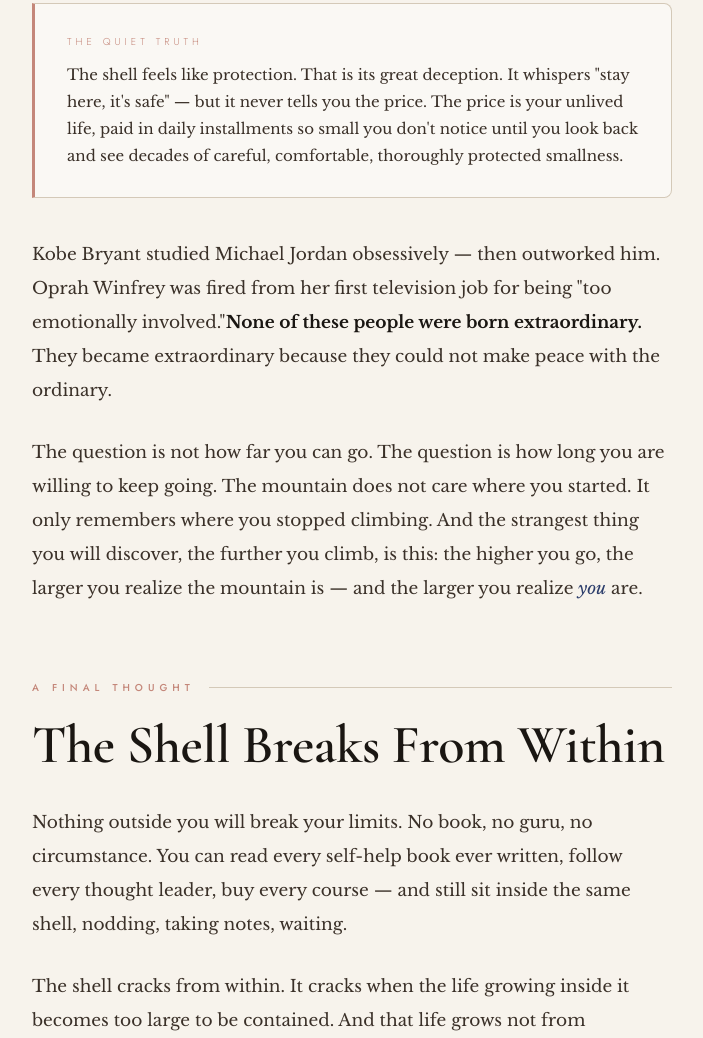
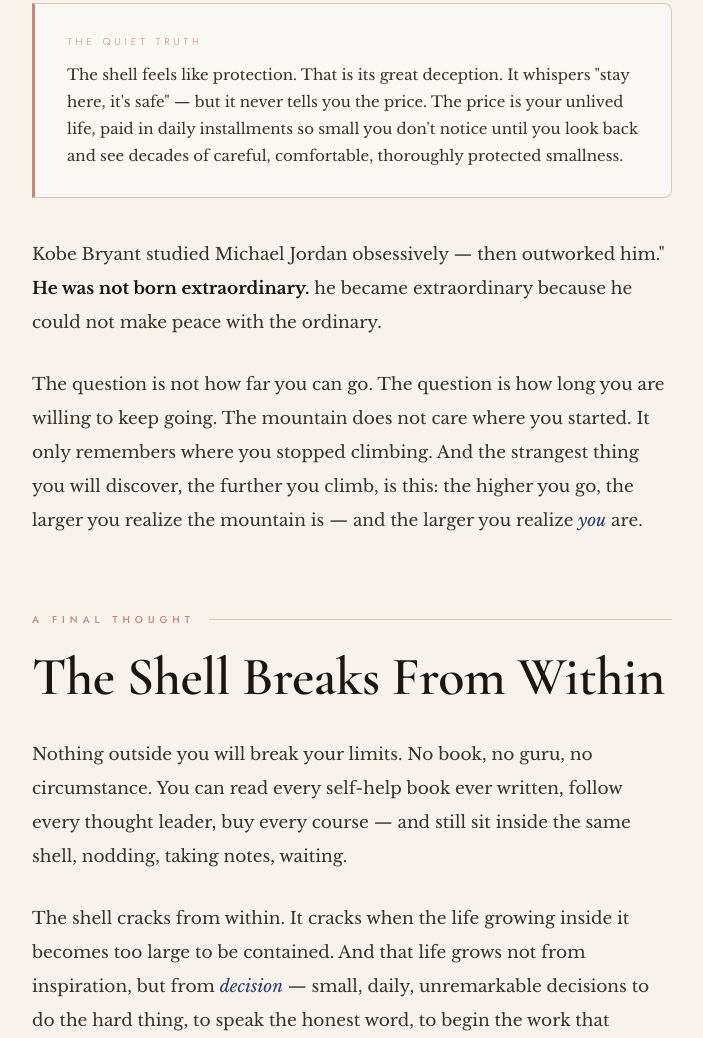
Before and after one commit to rohann-sagar/Blog---Go-Beyond-Your-Limits-, a plain HTML site: page index.html in a window 1280 px wide. Shown: the part 8484-9522 px from the top of the page, without its empty margins (98-801 px from the left). Drawn offline with nearby package versions, Linux system fonts and the light colour scheme.

Commit message:
Update index.html

```diff
--- a/index.html
+++ b/index.html
@@ -737,7 +737,7 @@ body {
         <p>The shell feels like protection. That is its great deception. It whispers "stay here, it's safe" — but it never tells you the price. The price is your unlived life, paid in daily installments so small you don't notice until you look back and see decades of careful, comfortable, thoroughly protected smallness.</p>
       </div>
 
-      <p>Kobe Bryant studied Michael Jordan obsessively — then outworked him. Oprah Winfrey was fired from her first television job for being "too emotionally involved."<strong>None of these people were born extraordinary.</strong> They became extraordinary because they could not make peace with the ordinary.</p>
+      <p>Kobe Bryant studied Michael Jordan obsessively — then outworked him." <strong>He was not born extraordinary.</strong> he became extraordinary because he could not make peace with the ordinary.</p>
 
       <p>The question is not how far you can go. The question is how long you are willing to keep going. The mountain does not care where you started. It only remembers where you stopped climbing. And the strangest thing you will discover, the further you climb, is this: the higher you go, the larger you realize the mountain is — and the larger you realize <em>you</em> are.</p>
     </div>
```
